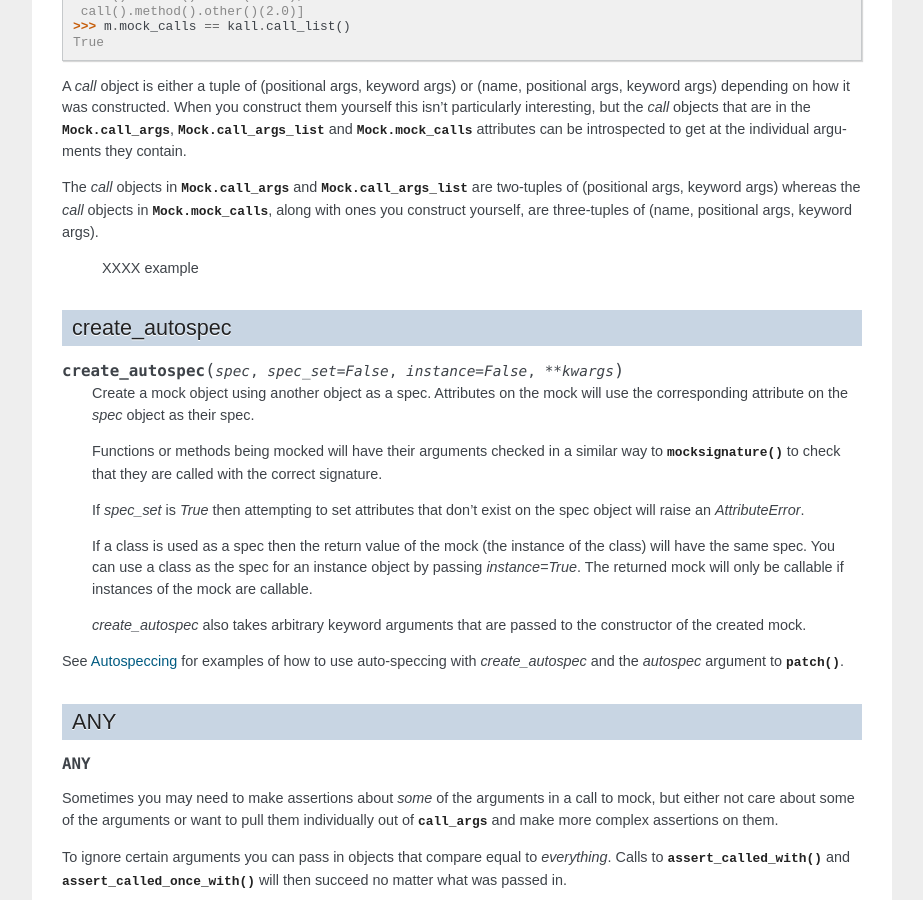
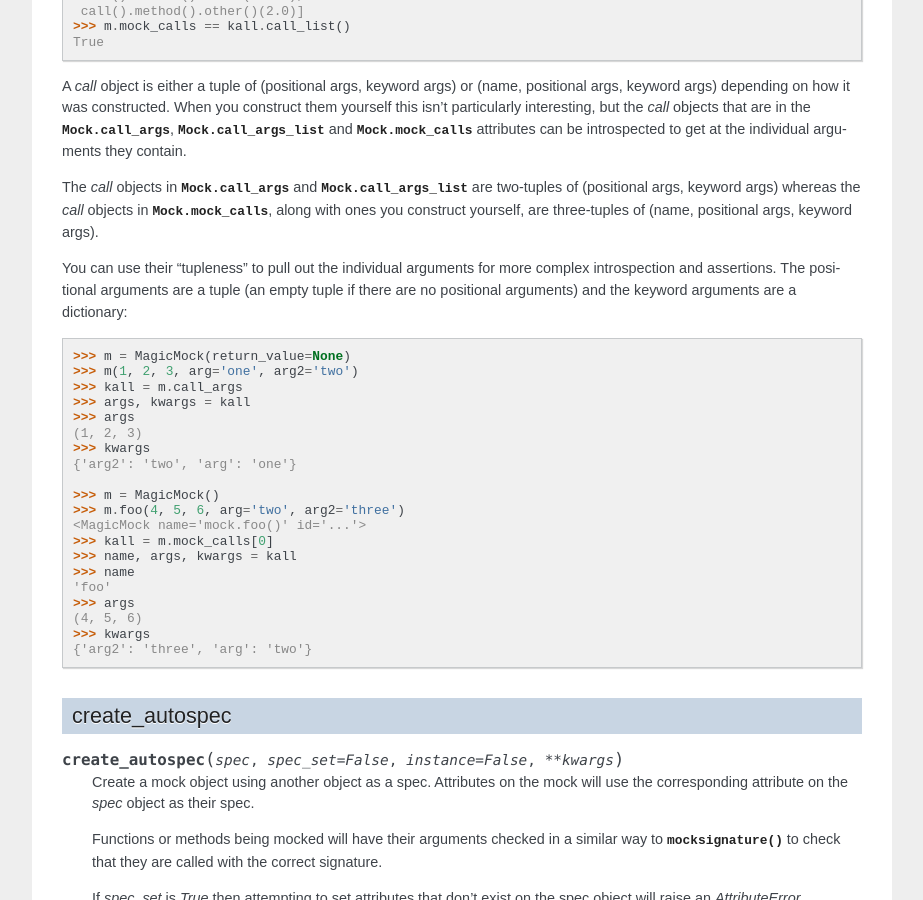
Before and after one commit to testing-cabal/mock, a Sphinx documentation site: the page built from docs/helpers.txt, in a window 1280 px wide and 900 px high, scrolled down 658 px. Shown: the whole window, without its empty margins (198-1121 px from the left). Built offline with Sphinx 7.4.7, drawn with Linux system fonts in a browser that asks for light colours.

Commit message:
Adding examples for call objects as tuples

```diff
--- a/docs/helpers.txt
+++ b/docs/helpers.txt
@@ -68,6 +68,8 @@ chained call:
     >>> m.mock_calls == kall.call_list()
     True
 
+.. _calls-as-tuples:
+
 A `call` object is either a tuple of (positional args, keyword args) or
 (name, positional args, keyword args) depending on how it was constructed. When
 you construct them yourself this isn't particularly interesting, but the `call`
@@ -80,7 +82,34 @@ are two-tuples of (positional args, keyword args) whereas the `call` objects
 in :attr:`Mock.mock_calls`, along with ones you construct yourself, are
 three-tuples of (name, positional args, keyword args).
 
-    XXXX example
+You can use their "tupleness" to pull out the individual arguments for more
+complex introspection and assertions. The positional arguments are a tuple
+(an empty tuple if there are no positional arguments) and the keyword
+arguments are a dictionary:
+
+.. doctest::
+
+    >>> m = MagicMock(return_value=None)
+    >>> m(1, 2, 3, arg='one', arg2='two')
+    >>> kall = m.call_args
+    >>> args, kwargs = kall
+    >>> args
+    (1, 2, 3)
+    >>> kwargs
+    {'arg2': 'two', 'arg': 'one'}
+
+    >>> m = MagicMock()
+    >>> m.foo(4, 5, 6, arg='two', arg2='three')
+    <MagicMock name='mock.foo()' id='...'>
+    >>> kall = m.mock_calls[0]
+    >>> name, args, kwargs = kall
+    >>> name
+    'foo'
+    >>> args
+    (4, 5, 6)
+    >>> kwargs
+    {'arg2': 'three', 'arg': 'two'}
+
 
 create_autospec
 ===============
--- a/docs/mock.txt
+++ b/docs/mock.txt
@@ -418,7 +418,11 @@ the `new_callable` argument to `patch`.
             >>> mock.call_args
             call(3, 4, 5, key='fish', next='w00t!')
 
-        If you want to pull individual arguments out, to see XXXX example
+        `call_args`, along with members of the lists :attr:`call_args_list`,
+        :attr:`method_calls` and :attr:`mock_calls` are :data:`call` objecsts.
+        These are tuples, so they can be unpacked to get at the individual
+        arguments and make more complex assertions. See
+        :ref:`calls as tuples <calls-as-tuples>`.
 
 
     .. attribute:: call_args_list
```
